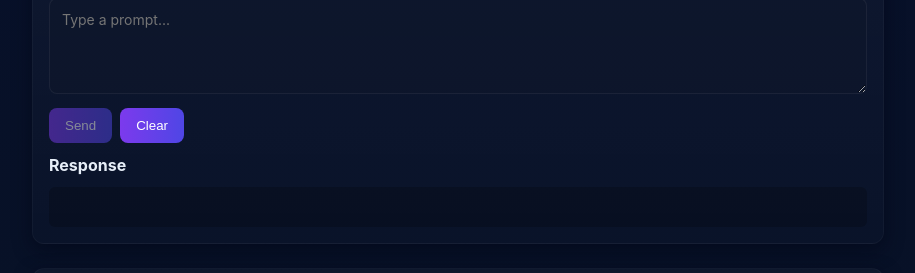
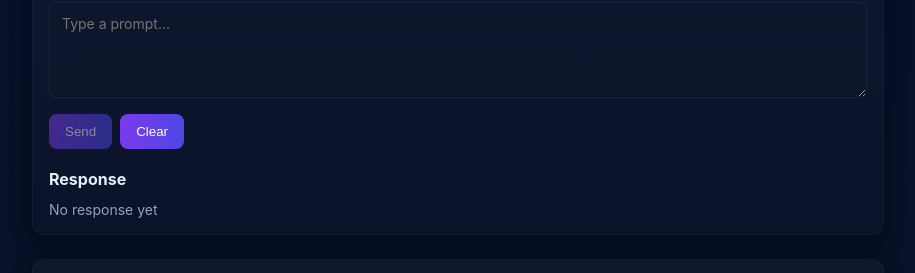
Before and after one commit to shivannadm/ai-stack-showdown, a Next.js app in the folder ai-next/: page / in a window 1280 px wide. Shown: the part 197-470 px from the top of the page, without its empty margins (182-1097 px from the left). Built offline with nearby package versions, Linux system fonts and the light colour scheme; no server answers.

Commit message:
Update ChatClient.tsx

```diff
--- a/ai-next/components/ChatClient.tsx
+++ b/ai-next/components/ChatClient.tsx
@@ -1,4 +1,3 @@
-// components/ChatClient.tsx
 "use client";
 import React, { useState } from "react";
 
@@ -29,7 +28,6 @@ export default function ChatClient() {
             const data = await res.json();
             setAnswer(data.text ?? data.response ?? "");
             setPrompt("");
-            // optional: after send, you may revalidate history by fetching /api/history
         } catch (err: any) {
             console.error(err);
             setError(err.message || "Unknown error");
@@ -40,14 +38,14 @@ export default function ChatClient() {
 
     return (
         <div>
-            <h3>Ask the model</h3>
+            <h3 style={{ marginBottom: '16px' }}>Ask the model</h3>
             <form onSubmit={handleSubmit}>
                 <textarea
                     placeholder="Type a prompt..."
                     value={prompt}
                     onChange={(e) => setPrompt(e.target.value)}
                 />
-                <div style={{ marginTop: 10, display: "flex", gap: 8 }}>
+                <div style={{ marginTop: 12, display: "flex", gap: 8 }}>
                     <button type="submit" disabled={loading || !prompt.trim()}>
                         {loading ? "Thinking..." : "Send"}
                     </button>
@@ -64,10 +62,25 @@ export default function ChatClient() {
                 </div>
             </form>
 
-            <div style={{ marginTop: 12 }}>
-                <h4>Response</h4>
-                <pre style={{ whiteSpace: "pre-wrap", minHeight: 40 }}>{answer}</pre>
-                {error && <div style={{ color: "salmon" }}>{error}</div>}
+            <div style={{ marginTop: 20 }}>
+                <h4 style={{ marginBottom: '12px' }}>Response</h4>
+                {answer && (
+                    <pre style={{
+                        whiteSpace: "pre-wrap",
+                        background: 'rgba(0, 0, 0, 0.2)',
+                        padding: '12px',
+                        borderRadius: '6px',
+                        minHeight: '40px'
+                    }}>
+                        {answer}
+                    </pre>
+                )}
+                {!answer && !error && (
+                    <div style={{ color: 'var(--muted)', fontSize: '14px' }}>
+                        No response yet
+                    </div>
+                )}
+                {error && <div style={{ color: "salmon", marginTop: '12px' }}>{error}</div>}
             </div>
         </div>
     );
```
